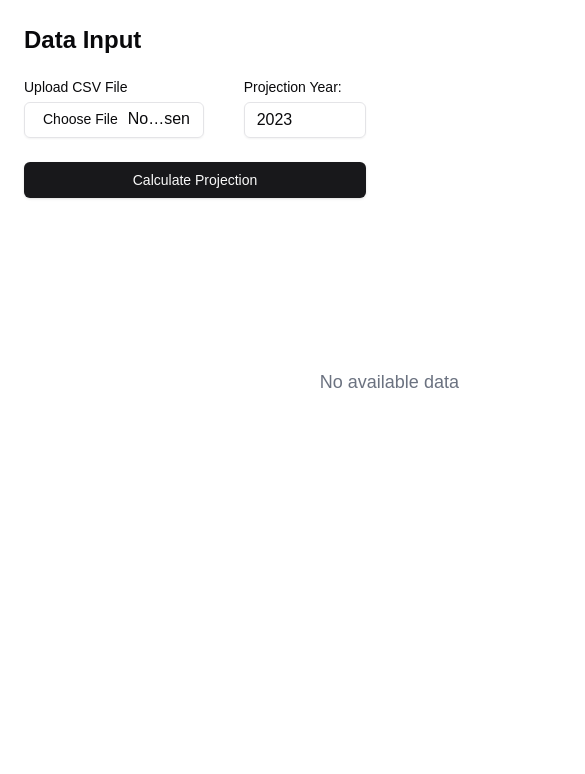
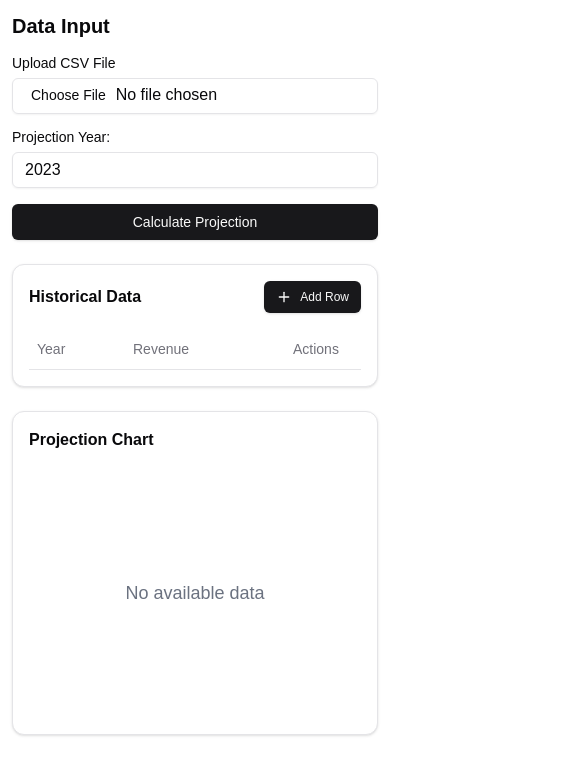
Before and after one commit to formesean/Predictly, a Next.js app: page / in a window 390 px wide. Shown: the top 774 px of the page, 585 px wide, since content can reach past the window. Built offline with nearby package versions, Linux system fonts and the light colour scheme.

Commit message:
feat: responsive UI/UX design

```diff
--- a/src/app/page.tsx
+++ b/src/app/page.tsx
@@ -97,7 +97,7 @@ export default function Home() {
         value.toLocaleString(undefined, { style: "currency", currency: "USD" });
 
     return (
-        <main className="flex flex-col items-center gap-10 p-6">
+        <main className="mx-auto flex flex-col items-center gap-6 p-3 md:p-6 max-w-7xl w-full">
             <FileUploadProjection
                 onFileUpload={handleFileUpload}
                 projectionYear={projectionYear}
@@ -106,7 +106,7 @@ export default function Home() {
                 error={error}
             />
 
-            <section className="flex justify-center gap-40">
+            <section className="flex flex-col lg:flex-row justify-center gap-6 lg:gap-10 w-full">
                 <HistoricalDataTable
                     historicalData={historicalData}
                     handleDataUpdate={handleDataUpdate}
--- a/src/components/FileUploadProjection.tsx
+++ b/src/components/FileUploadProjection.tsx
@@ -17,9 +17,9 @@ export const FileUploadProjection = ({
     handleProjection,
     error,
 }: FileUploadProjectionProps) => (
-    <section className="flex flex-col gap-6">
-        <h2 className="text-2xl font-semibold">Data Input</h2>
-        <div className="flex justify-center items-center gap-10">
+    <section className="flex flex-col gap-4 md:gap-6 w-full">
+        <h2 className="text-xl md:text-2xl font-semibold">Data Input</h2>
+        <div className="flex flex-col sm:flex-row justify-center items-start sm:items-center gap-4 sm:gap-10 w-full">
             <div className="grid w-full max-w-sm items-center gap-2">
                 <Label htmlFor="csv-file">Upload CSV File</Label>
                 <Input
@@ -29,7 +29,7 @@ export const FileUploadProjection = ({
                     onChange={onFileUpload}
                 />
             </div>
-            <div className="flex flex-col gap-2">
+            <div className="flex flex-col gap-2 w-full sm:w-auto">
                 <Label htmlFor="projection-year">Projection Year:</Label>
                 <Input
                     id="projection-year"
@@ -41,8 +41,10 @@ export const FileUploadProjection = ({
             </div>
         </div>
         <div className="flex flex-col gap-2">
-            <Button onClick={handleProjection}>Calculate Projection</Button>
-            {error && <p className="text-red-500">{error}</p>}
+            <Button onClick={handleProjection} className="w-full sm:w-auto">
+                Calculate Projection
+            </Button>
+            {error && <p className="text-red-500 text-sm">{error}</p>}
         </div>
     </section>
 );
--- a/src/components/HistoricalDataTable.tsx
+++ b/src/components/HistoricalDataTable.tsx
@@ -32,10 +32,12 @@ export const HistoricalDataTable = ({
     handleDeleteRow,
     formatRevenue,
 }: HistoricalDataTableProps) => (
-    <Card className="w-full max-w-2xl p-6">
+    <Card className="w-full lg:max-w-2xl p-4 md:p-6">
         <div className="flex flex-col gap-4">
             <div className="flex justify-between items-center">
-                <h2 className="text-lg font-semibold">Historical Data</h2>
+                <h2 className="text-base md:text-lg font-semibold">
+                    Historical Data
+                </h2>
                 <Button
                     onClick={handleAddRow}
                     size="sm"
@@ -44,6 +46,7 @@ export const HistoricalDataTable = ({
                     <Plus className="h-4 w-4" /> Add Row
                 </Button>
             </div>
+            <div className="overflow-x-auto">
                 <Table>
                     <TableHeader>
                         <TableRow>
@@ -88,7 +91,9 @@ export const HistoricalDataTable = ({
                                         <Button
                                             variant="ghost"
                                             size="sm"
-                                        onClick={() => handleDeleteRow(index)}
+                                            onClick={() =>
+                                                handleDeleteRow(index)
+                                            }
                                             className="h-8 w-full p-0"
                                         >
                                             ×
@@ -100,5 +105,6 @@ export const HistoricalDataTable = ({
                     )}
                 </Table>
             </div>
+        </div>
     </Card>
 );
--- a/src/components/ProjectionChart.tsx
+++ b/src/components/ProjectionChart.tsx
@@ -6,6 +6,7 @@ import {
     ChartTooltip,
     ChartTooltipContent,
 } from "@/components/ui/chart";
+import { Card } from "./ui/card";
 
 type ChartDataPoint = {
     year: number;
@@ -27,7 +28,15 @@ export const ProjectionChart = ({
     chartData,
     chartConfig,
 }: ProjectionChartProps) => (
-    <ChartContainer config={chartConfig} className="relative w-full h-72">
+    <Card className="w-full lg:flex-1 p-4 md:p-6">
+        <div className="flex flex-col gap-4">
+            <h2 className="text-base md:text-lg font-semibold">
+                Projection Chart
+            </h2>
+            <ChartContainer
+                config={chartConfig}
+                className="relative w-full h-[250px] md:h-[350px]"
+            >
                 {chartData.length > 0 ? (
                     <BarChart accessibilityLayer data={chartData}>
                         <CartesianGrid vertical={false} />
@@ -36,7 +45,9 @@ export const ProjectionChart = ({
                             tickLine={false}
                             tickMargin={10}
                             axisLine={false}
-                    tickFormatter={(value) => value.toString().slice(0, 4)}
+                            tickFormatter={(value) =>
+                                value.toString().slice(0, 4)
+                            }
                         />
                         <ChartTooltip content={<ChartTooltipContent />} />
                         <ChartLegend content={<ChartLegendContent />} />
@@ -59,4 +70,6 @@ export const ProjectionChart = ({
                     </div>
                 )}
             </ChartContainer>
+        </div>
+    </Card>
 );
```
Lines whose indentation alone changed are shown as unchanged.
